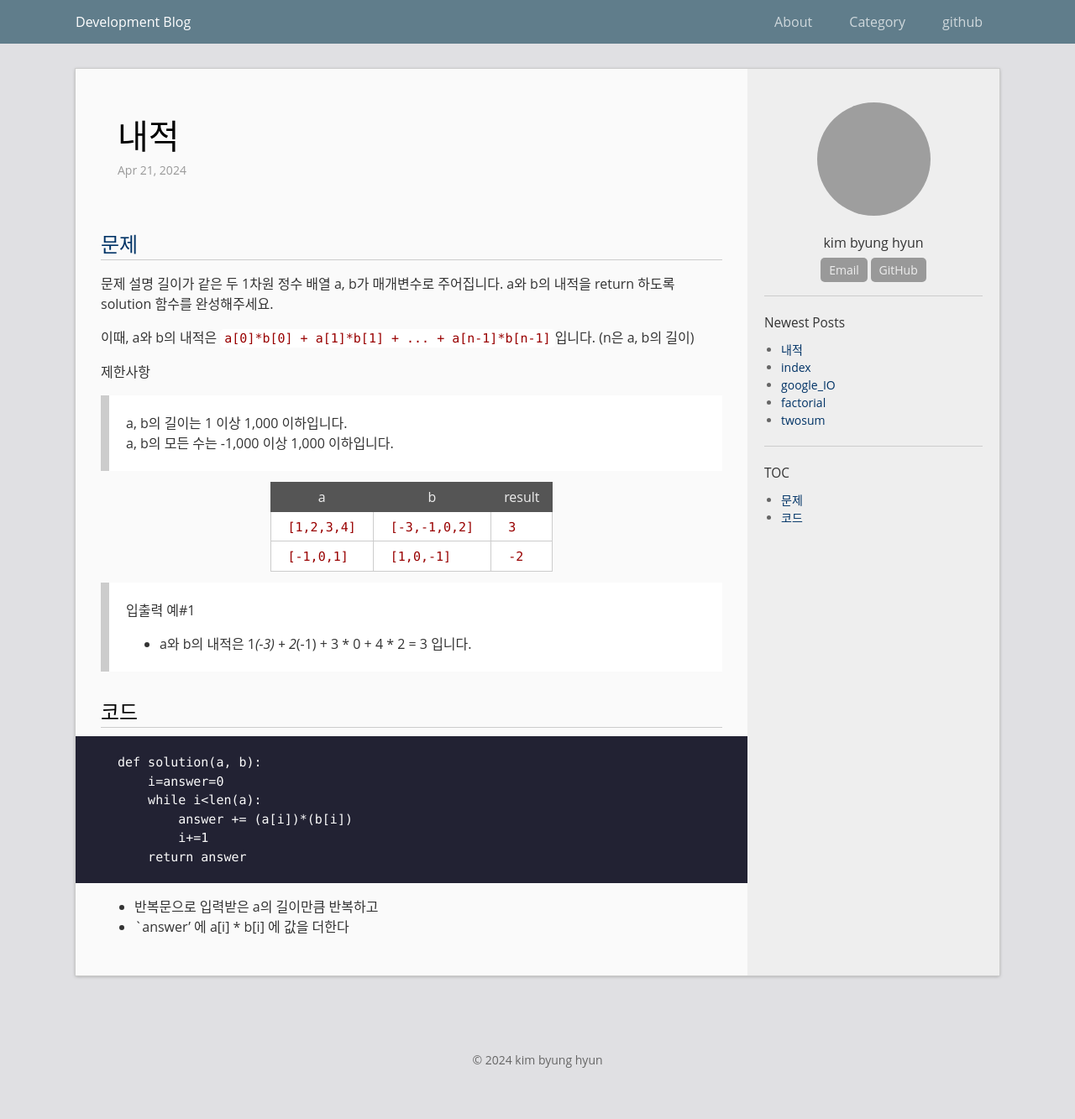
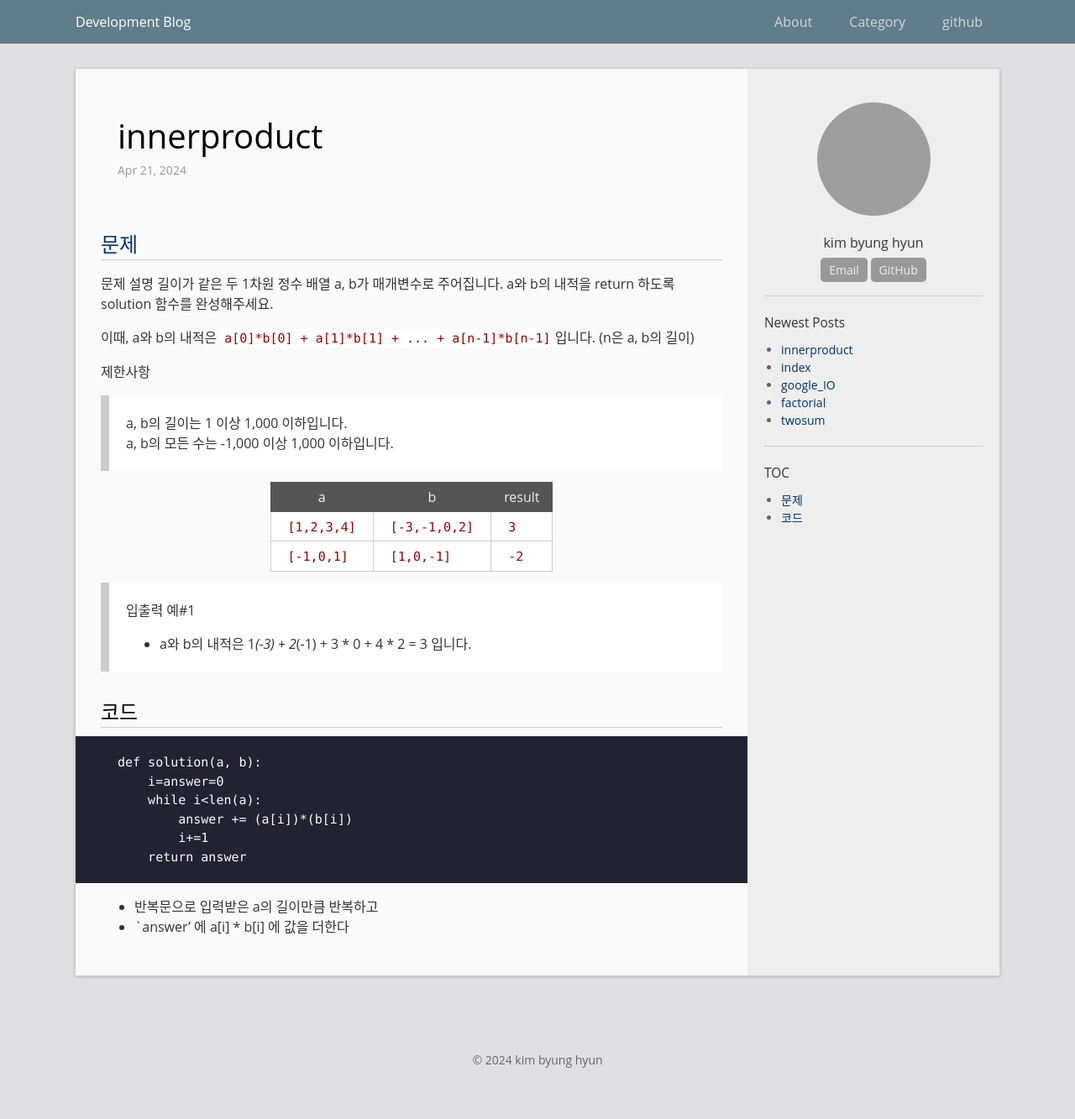
Before and after one commit to bh6366632/bh6366632.github.com, a Jekyll site: the page built from _posts/2024-04-21-innerproduct.md, in a window 1280 px wide. Shown: the whole page at 84% size. Built offline with Jekyll 4.4.1, drawn with Linux system fonts in a browser that asks for light colours; grey boxes are pictures that could not be loaded.

Commit message:
Update 2024-04-21-innerproduct.md

```diff
--- a/_posts/2024-04-21-innerproduct.md
+++ b/_posts/2024-04-21-innerproduct.md
@@ -1,6 +1,6 @@
 ---
 layout: post
-title:  "내적"
+title:  "innerproduct"
 date:   2024-04-21  14:15
 categories: PYTHON
 permalink: /archivers/innerproduct
```
